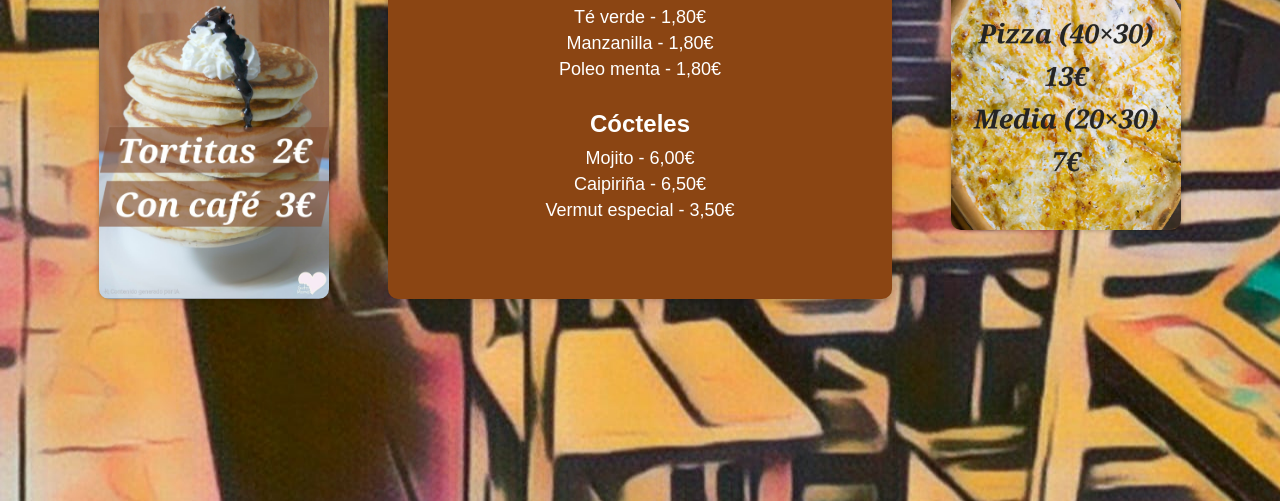
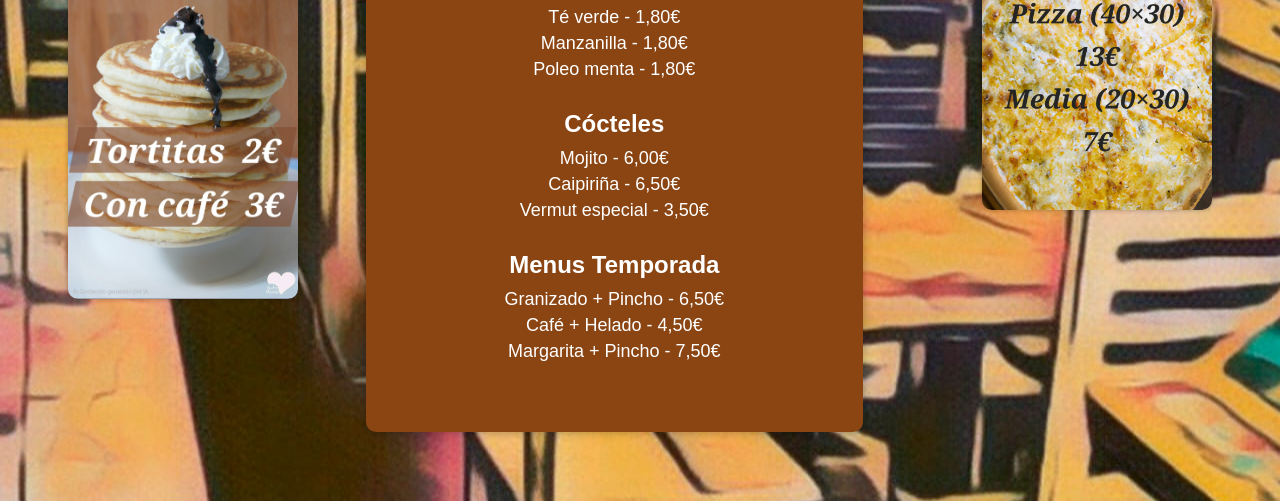
Before and after one commit to Morty1904/Vinoteca-Glupp, a plain HTML site: page index.html in a window 1280 px wide. Shown: the part 299-800 px from the top of the page. Drawn offline with Linux system fonts and the light colour scheme.

Commit message:
added Menus Temporada

```diff
--- a/index.html
+++ b/index.html
@@ -32,7 +32,7 @@
     }
 
     .side-column {
-      width: 30%;
+      width: 40%;
       display: flex;
       flex-direction: column;
       align-items: center;
@@ -50,7 +50,7 @@
 
     .central-content {
       background-color: #8B4513;
-      width: 40%;
+      width: 50%;
       padding: 40px 20px;
       border-radius: 0 0 10px 10px;
       color: white;
@@ -123,8 +123,18 @@
           <li>Vermut especial - 3,50€</li>
         </ul>
       </div>
+
+
+    <div class="menu-section">
+        <h2>Menus Temporada</h2>
+        <ul>
+          <li>Granizado + Pincho - 6,50€</li>
+          <li>Café + Helado - 4,50€</li>
+          <li>Margarita + Pincho - 7,50€</li>
+        </ul>
+      </div>
     </div>
-
+    </div>
     <div class="side-column">
       <img src="images/logo.jpg" alt="Decoración 3" />
       <img src="images/pizza.jpg" alt="Decoración 4" />
```
